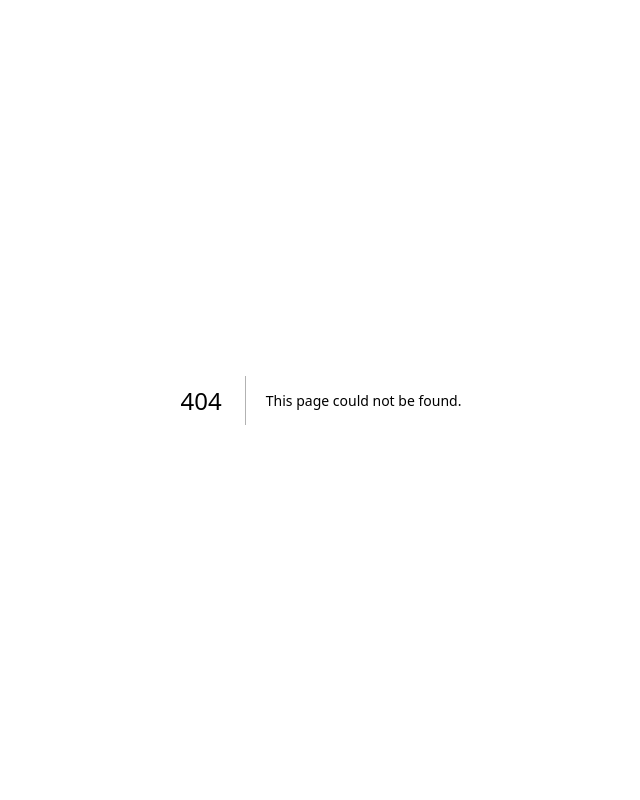
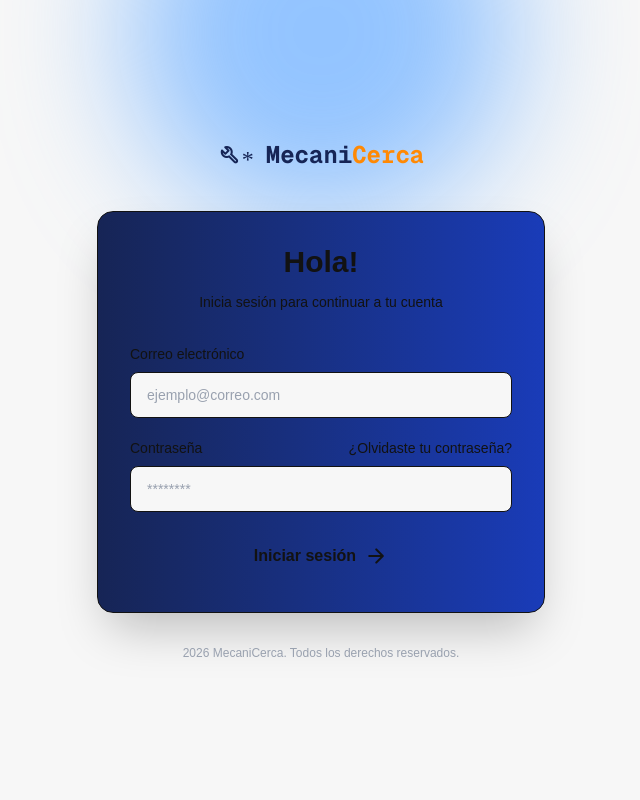
Before and after one commit to anyyy23/MecaniCercaNew, a Next.js app: page /login in a window 1280 px wide. Before the commit this address had no page. Shown: the top 800 px of the page, without its empty margins (319-959 px from the left). Built offline with nearby package versions, Linux system fonts and the light colour scheme.

Commit message:
login y navbar

```diff
--- a/app/globals.css
+++ b/app/globals.css
@@ -1,7 +1,7 @@
 @import "tailwindcss";
 
 :root {
-  --background: #F7F7F7;
+  --background: #f7f7f7;
   --foreground: #121212;
 }
 
@@ -14,8 +14,8 @@
 
 @media (prefers-color-scheme: dark) {
   :root {
-    --background: #F7F7F7;
-    --foreground: #FFF8F0;
+    --background: #f7f7f7;
+    --foreground: #fff8f0;
   }
 }
 
--- a/app/layout.tsx
+++ b/app/layout.tsx
@@ -2,6 +2,8 @@ import type { Metadata } from "next";
 import { Geist, Geist_Mono } from "next/font/google";
 import "./globals.css";
 import Footer from "@/components/Footer";
+//import "material-symbols/outlined.css";
+import "material-symbols/rounded.css";
 
 const geistSans = Geist({
   variable: "--font-geist-sans",
--- /dev/null
+++ b/app/login/page.tsx
@@ -0,0 +1,75 @@
+import Link from "next/link";
+export default function LoginPage() {
+  return (
+    <main className="relative flex min-h-screen items-center overflow-hidden justify-center bg-background bg-off-white px-6 py-12 text-on-surface">
+      <div className="pointer-events-none absolute -top-40 left-1/2 h-96 w-96 -translate-x-1/2 rounded-full bg-blue-400/60 blur-3xl"></div>
+      <div className="relative z-10 w-full max-w-md">
+        <Link href="/" className="mb-10 flex items-center justify-center gap-3">
+          <span className="material-symbols-rounded text-4xl text-blue-950">
+            Build*
+          </span>
+          <span className="font-mono text-2xl font-bold tracking-light text-blue-950">
+            Mecani
+            <span className="text-orange-400">Cerca </span>
+          </span>
+        </Link>
+        <div className="rounded-2xl border border-outline-variant/20  p-8 shadow-2xl bg-linear-to-r from-blue-950 to-blue-800">
+          <div className="mb-8 text-center">
+            <h1 className="text-3xl font-bold tracking-light">Hola!</h1>
+            <p className="mt-3 text-sm text-on-surface-variant">
+              Inicia sesión para continuar a tu cuenta
+            </p>
+          </div>
+          <form className="space-y-5">
+            <div>
+              <label
+                htmlFor="email"
+                className="mb-2 block text-sm font-medium "
+              >
+                Correo electrónico
+              </label>
+              <input
+                id="email"
+                type="email"
+                placeholder="ejemplo@correo.com"
+                autoComplete="email"
+                required
+                className="w-full rounded-lg border border-outline-variant/30 bg-background px-4 py-3 text-sm text-on-surface outline-none transition focus:border-primary focus:ring-2 focus:ring-primary/20 placeholder:text-gray-400"
+              />
+            </div>
+            <div>
+              <div className="mb-2 flex items-center justify-between">
+                <label htmlFor="password" className="text-sm font-medium">
+                  Contraseña
+                </label>
+                <Link href="#" className="text-sm text-primary hover:underline">
+                  ¿Olvidaste tu contraseña?
+                </Link>
+              </div>
+              <input
+                id="password"
+                type="password"
+                placeholder="********"
+                autoComplete="current-password"
+                required
+                className="w-full rounded-lg border border-outline-variant/30 bg-background px-4 py-3 text-sm text-on-surface outline-none transition focus:border-primary focus:ring-2 focus:ring-primary/20 placeholder:text-gray-400"
+              />
+            </div>
+            <button
+              type="submit"
+              className="flex w-full items-center justify-center gap-2 rounded-lg bg-primary px-4 py-3 font-semibold text-on-primary transition hover:opacity-90"
+            >
+              Iniciar sesión
+              <span className="material-symbols-rounded text-xl">
+                arrow_forward
+              </span>
+            </button>
+          </form>
+        </div>
+        <p className="mt-8 text-center text-xs text-on-surface-variant text-gray-400">
+          {new Date().getFullYear()} MecaniCerca. Todos los derechos reservados.
+        </p>
+      </div>
+    </main>
+  );
+}
--- a/app/page.tsx
+++ b/app/page.tsx
@@ -2,15 +2,12 @@ import Navbar from "@/components/Navbar";
 import Hero from "@/components/Hero";
 import SocialProof from "@/components/socialProof";
 import ServiceSelector from "@/components/ServiceSelector";
-export default function Home(){
-  return(
+export default function Home() {
+  return (
     <main className="w-full pt-2 bg-surface flex-1">
-
       <Navbar />
       <div className="w-full max-w-8xl px-4 mx-auto sm:px-8 my-6">
-
-          <div className=" bg-gradient-to-r from-blue-950 to-blue-700 text-white p-8 rounded-2xl flex flex-col gap-6 shadow-2xl">
-
+        <div className=" bg-linear-to-r from-blue-950 to-blue-700 text-white p-8 rounded-2xl flex flex-col gap-6 shadow-2xl">
           <div className="flex items-center justify-between">
             <div className="space-y-3 text-left py-7">
               <span className="text-xs bg-white/15 px-3 pt-1 rounded-full font-semibold text-blue-200 p-1">
@@ -20,30 +17,30 @@ export default function Home(){
                 <br />
                 ¿Eres mecánico, vulcanizador o tienes grúa?
                 <br />
-
               </h1>
               <p className="text-primary font-light-100">
                 Únete a nuestra red de profesionales
                 <br />
-
               </p>
             </div>
             <button className="flex items-center bg-orange-600 rounded-lg px-12 py-7 mr-15 w-60 h-20">
               <svg className="w-12 h-12 text-white mr-5" viewBox="0 0 24 24">
-              <path d="M21 11.9782C19.9897 12.625 18.7886 13 17.5 13C13.9101 13 11 10.0899 11 6.5C11 4.80998 11.645 3.27061 12.7022 2.1146C11.979 1.87734 11.1608 2.01672 10.5492 2.53275L3.79916 8.22729C3.29241 8.6548 3 9.28405 3 9.94704V19.75C3 20.7165 3.7835 21.5 4.75 21.5H7.75C8.7165 21.5 9.5 20.7165 9.5 19.75V14.75C9.5 14.3358 9.83579 14 10.25 14H13.75C14.1642 14 14.5 14.3358 14.5 14.75V19.75C14.5 20.7165 15.2835 21.5 16.25 21.5H19.25C20.2165 21.5 21 20.7165 21 19.75V11.9782Z"
-            fill="currentColor"></path>
-               <path d="M17.5 1C20.5376 1 23 3.46243 23 6.5C23 9.53757 20.5376 12 17.5 12C14.4624 12 12 9.53757 12 6.5C12 3.46243 14.4624 1 17.5 1ZM18.0011 9.50352L18.0006 7.00001H20.503C20.7792 7.00001 21.003 6.77615 21.003 6.50001C21.003 6.22387 20.7792 6.00001 20.503 6.00001H18.0005L18 3.49927C18 3.22313 17.7761 2.99927 17.5 2.99927C17.2239 2.99927 17 3.22313 17 3.49927L17.0005 6.00001H14.4961C14.22 6.00001 13.9961 6.22387 13.9961 6.50001C13.9961 6.77615 14.22 7.00001 14.4961 7.00001H17.0006L17.0011 9.50352C17.0011 9.77966 17.225 10.0035 17.5011 10.0035C17.7773 10.0035 18.0011 9.77966 18.0011 9.50352Z" fill="currentColor"/>
+                <path
+                  d="M21 11.9782C19.9897 12.625 18.7886 13 17.5 13C13.9101 13 11 10.0899 11 6.5C11 4.80998 11.645 3.27061 12.7022 2.1146C11.979 1.87734 11.1608 2.01672 10.5492 2.53275L3.79916 8.22729C3.29241 8.6548 3 9.28405 3 9.94704V19.75C3 20.7165 3.7835 21.5 4.75 21.5H7.75C8.7165 21.5 9.5 20.7165 9.5 19.75V14.75C9.5 14.3358 9.83579 14 10.25 14H13.75C14.1642 14 14.5 14.3358 14.5 14.75V19.75C14.5 20.7165 15.2835 21.5 16.25 21.5H19.25C20.2165 21.5 21 20.7165 21 19.75V11.9782Z"
+                  fill="currentColor"
+                ></path>
+                <path
+                  d="M17.5 1C20.5376 1 23 3.46243 23 6.5C23 9.53757 20.5376 12 17.5 12C14.4624 12 12 9.53757 12 6.5C12 3.46243 14.4624 1 17.5 1ZM18.0011 9.50352L18.0006 7.00001H20.503C20.7792 7.00001 21.003 6.77615 21.003 6.50001C21.003 6.22387 20.7792 6.00001 20.503 6.00001H18.0005L18 3.49927C18 3.22313 17.7761 2.99927 17.5 2.99927C17.2239 2.99927 17 3.22313 17 3.49927L17.0005 6.00001H14.4961C14.22 6.00001 13.9961 6.22387 13.9961 6.50001C13.9961 6.77615 14.22 7.00001 14.4961 7.00001H17.0006L17.0011 9.50352C17.0011 9.77966 17.225 10.0035 17.5011 10.0035C17.7773 10.0035 18.0011 9.77966 18.0011 9.50352Z"
+                  fill="currentColor"
+                />
               </svg>
               Registra tu negocio
             </button>
-
           </div>
-
         </div>
-
       </div>
       <ServiceSelector />
-      {/*<Hero /> */}
+      <Hero />
       <section className="px-10">
         <h1 className="text-black text-4xl font-bold px-10">
           Prestadores de Auxilio en Tiempo Real
--- a/components/Navbar.js
+++ b/components/Navbar.js
@@ -1,12 +1,10 @@
-
 import Image from "next/image";
+import Link from "next/link";
 
 export default function Navbar() {
   return (
     <nav className="flex items-center justify-between px-8 py-4 bg-gray-50">
-
       <div className="flex items-center">
-
         <Image
           className="w-12 h-12 ml-5"
           src="/img/mecani logo.png"
@@ -16,7 +14,6 @@ export default function Navbar() {
         />
 
         <div className="flex flex-col">
-
           <h2 className="text-3xl font-extrabold px-4">
             <span className="text-black">Mecani</span>
             <span className="text-blue-900">Cerca</span>
@@ -25,50 +22,52 @@ export default function Navbar() {
           <h3 className="flex text-orange-500 font-bold">
             ¿Problema vial? Solución ideal.
           </h3>
-
         </div>
       </div>
 
       <div className="flex gap-6 text-blue-900 px-8 my-2">
-
         <span className="flex items-center text-blue-950 bg-gray-200 rounded-full p-3">
-
           <a href="#features">Características</a>
 
-                    <svg className="w-6 h-6 text-red-500 mr-2 ml-2" viewBox="0 0 24 24"  >
-                        <path fill="none" stroke="currentColor" strokeLinecap="round" strokeLinejoin="round" strokeWidth="2" d="M9 6h11M9 12h11M9 18h11M5 6v.01M5 12v.01M5 18v.01"
+          <svg className="w-6 h-6 text-red-500 mr-2 ml-2" viewBox="0 0 24 24">
+            <path
+              fill="none"
+              stroke="currentColor"
+              strokeLinecap="round"
+              strokeLinejoin="round"
+              strokeWidth="2"
+              d="M9 6h11M9 12h11M9 18h11M5 6v.01M5 12v.01M5 18v.01"
             />
           </svg>
-
         </span>
 
+        {/*   <a
+          href="#about"
+          className="flex items-center text-blue-950 bg-gray-200 rounded-full p-3"
+        >
+          <span className="material-symbols-rounded">info</span>
+          Nosotros
+        </a>
+        */}
+        <span className="flex items-center gap-2 text-red-800 bg-red-200 rounded-full p-3 px-3.5">
+          <a href="#emergency">Emergencia 911</a>
 
-                <span className="flex items-center text-blue-950 bg-gray-200 rounded-full p-3">
-
-                    <a href="#about">Nosotros</a>
-
-                    <svg className="w-7 h-7 text-blue-950 mr-2 ml-3" viewBox="0 0 24 24" >
-                        <path fill="currentColor" stroke="currentColor" strokeLinecap="round" strokeLinejoin="round" strokeWidth="1.5"
-                            d="M18 7.16a.6.6 0 0 0-.19 0a2.573 2.573 0 0 1-2.48-2.58c0-1.43 1.15-2.58 2.58-2.58a2.58 2.58 0 0 1 2.58 2.58A2.59 2.59 0 0 1 18 7.16m-1.03 7.28c1.37.23 2.88-.01 3.94-.72c1.41-.94 1.41-2.48 0-3.42c-1.07-.71-2.6-.95-3.97-.71M5.97 7.16c.06-.01.13-.01.19 0a2.573 2.573 0 0 1 2.48-2.58C8.64 3.15 7.49 2 6.06 2a2.58 2.58 0 0 0-2.58 2.58c.01 1.4 1.11 2.53 2.49 2.58M7 14.44c-1.37.23-2.88-.01-3.94-.72c-1.41-.94-1.41-2.48 0-3.42c1.07-.71 2.6-.95 3.97-.71M12 14.63a.6.6 0 0 0-.19 0a2.573 2.573 0 0 1-2.48-2.58c0-1.43 1.15-2.58 2.58-2.58a2.58 2.58 0 0 1 2.58 2.58c-.01 1.4-1.11 2.54-2.49 2.58m-2.91 3.15c-1.41.94-1.41 2.48 0 3.42c1.6 1.07 4.22 1.07 5.82 0c1.41-.94 1.41-2.48 0-3.42c-1.59-1.06-4.22-1.06-5.82 0" />
+          <svg className="w-7 h-7 text-red-800" viewBox="0 0 256 256">
+            <path
+              fill="currentColor"
+              d="m222.37 158.46l-47.11-21.11l-.13-.06a16 16 0 0 0-15.17 1.4a8.12 8.12 0 0 0-.75.56L134.87 160c-15.42-7.49-31.34-23.29-38.83-38.51l20.78-24.71c.2-.25.39-.5.57-.77a16 16 0 0 0 1.32-15.06v-.12L97.54 33.64a16 16 0 0 0-16.62-9.52A56.26 56.26 0 0 0 32 80c0 79.4 64.6 144 144 144a56.26 56.26 0 0 0 55.88-48.92a16 16 0 0 0-9.51-16.62ZM176 208A128.14 128.14 0 0 1 48 80a40.2 40.2 0 0 1 34.87-40a.61.61 0 0 0 0 .12l21 47l-20.67 24.74a6.13 6.13 0 0 0-.57.77a16 16 0 0 0-1 15.7c9.06 18.53 27.73 37.06 46.46 46.11a16 16 0 0 0 15.75-1.14a8.44 8.44 0 0 0 .74-.56L168.89 152l47 21.05h.11A40.21 40.21 0 0 1 176 208Z"
+            />
           </svg>
-
         </span>
 
-
-                <span className="flex items-center gap-2 text-red-800 bg-red-200 rounded-full p-3">
-
-                    <a href="#emergency">Emergencia 911</a>
-
-                    <svg className="w-7 h-7 text-red-500 mr-2 ml-2" viewBox="0 0 256 256"
+        <Link
+          href="/login"
+          className="flex items-center text-blue-950 bg-gray-200 rounded-full p-3"
         >
-                        <path fill="currentColor" d="m222.37 158.46l-47.11-21.11l-.13-.06a16 16 0 0 0-15.17 1.4a8.12 8.12 0 0 0-.75.56L134.87 160c-15.42-7.49-31.34-23.29-38.83-38.51l20.78-24.71c.2-.25.39-.5.57-.77a16 16 0 0 0 1.32-15.06v-.12L97.54 33.64a16 16 0 0 0-16.62-9.52A56.26 56.26 0 0 0 32 80c0 79.4 64.6 144 144 144a56.26 56.26 0 0 0 55.88-48.92a16 16 0 0 0-9.51-16.62ZM176 208A128.14 128.14 0 0 1 48 80a40.2 40.2 0 0 1 34.87-40a.61.61 0 0 0 0 .12l21 47l-20.67 24.74a6.13 6.13 0 0 0-.57.77a16 16 0 0 0-1 15.7c9.06 18.53 27.73 37.06 46.46 46.11a16 16 0 0 0 15.75-1.14a8.44 8.44 0 0 0 .74-.56L168.89 152l47 21.05h.11A40.21 40.21 0 0 1 176 208Z"
-                        />
-                    </svg>
-
-                </span>
-
+          <span className="material-symbols-rounded">login</span>
+          Login
+        </Link>
       </div>
-
     </nav>
   );
 }
--- a/package.json
+++ b/package.json
@@ -9,6 +9,7 @@
     "lint": "eslint"
   },
   "dependencies": {
+    "material-symbols": "^0.48.0",
     "next": "16.3.5",
     "react": "19.2.8",
     "react-dom": "19.2.8"
```
Also changed, not shown: 1 other file (tests, documents, lock files or other folders). Lines whose indentation alone changed are shown as unchanged.
